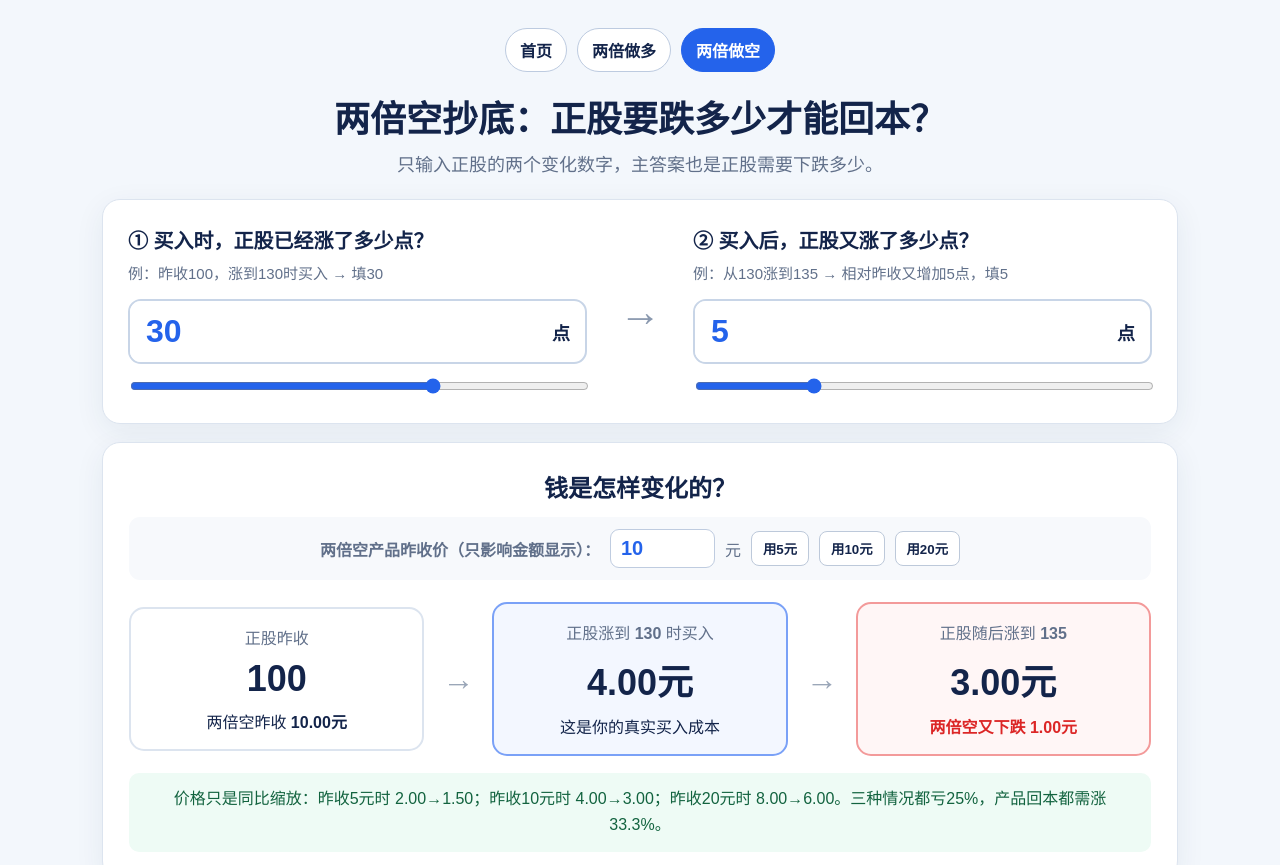
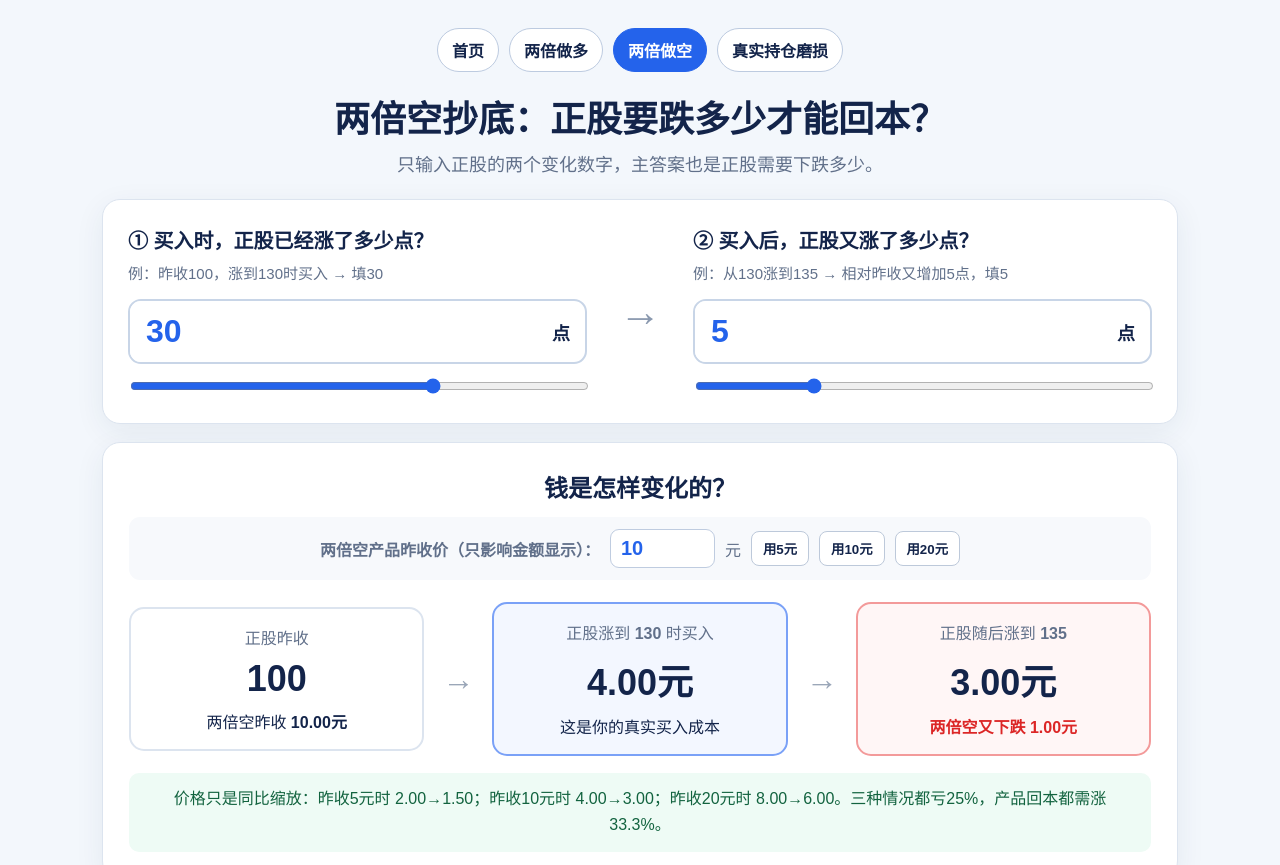
Before and after one commit to qianlong60/leveraged-risk-calculator, a plain HTML site: page inverse_etf_calculator.html in a window 1280 px wide. Shown: the top 865 px of the page. Drawn offline with Linux system fonts and the light colour scheme.

Commit message:
Update inverse_etf_calculator.html for live decay tracker

```diff
--- a/inverse_etf_calculator.html
+++ b/inverse_etf_calculator.html
@@ -25,7 +25,7 @@
 </head>
 <body>
 <main class="page">
-  <nav class="nav"><a href="index.html">首页</a><a href="leveraged_long_calculator.html">两倍做多</a><a class="active" href="inverse_etf_calculator.html">两倍做空</a></nav>
+  <nav class="nav"><a href="index.html">首页</a><a href="leveraged_long_calculator.html">两倍做多</a><a class="active" href="inverse_etf_calculator.html">两倍做空</a><a href="leverage_decay_tracker.html">真实持仓磨损</a></nav>
   <header class="hero">
     <h1>两倍空抄底：正股要跌多少才能回本？</h1>
     <p>只输入正股的两个变化数字，主答案也是正股需要下跌多少。</p>
```
